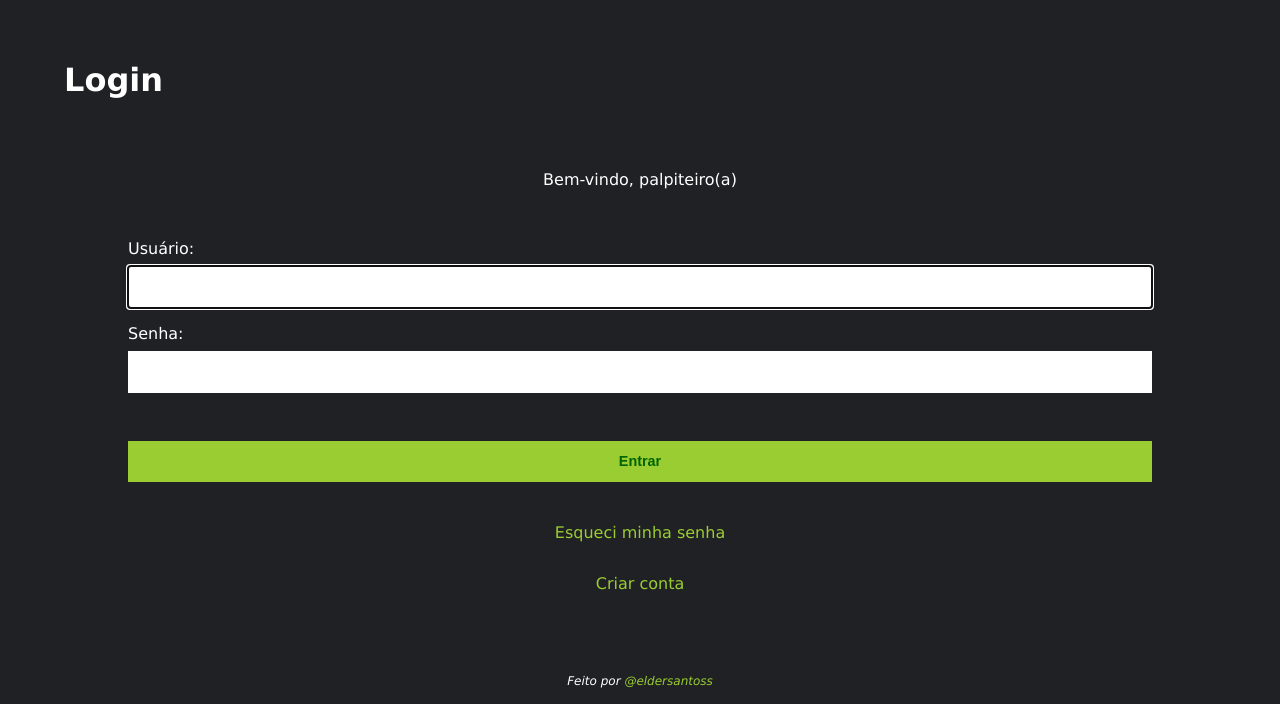
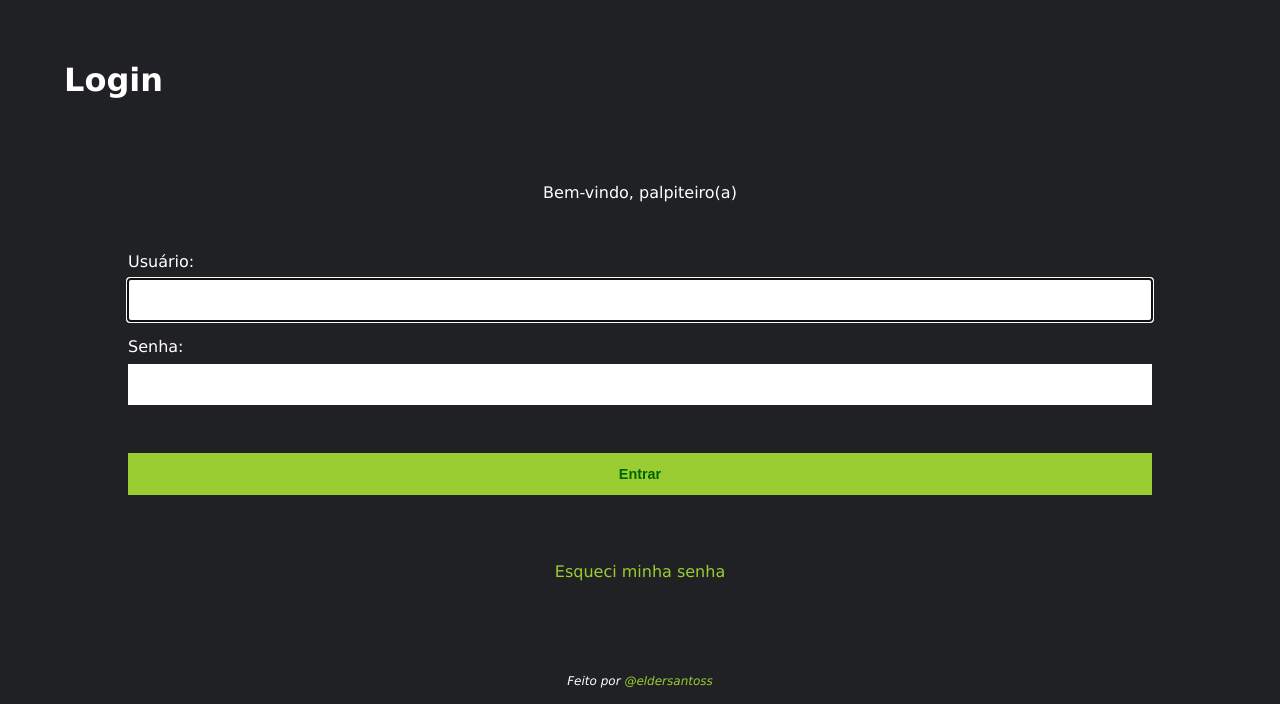
Before and after one commit to eldersantoss/palpiteiros, a Django app: page /accounts/login/ in a window 1280 px wide. Shown: the part 96-800 px from the top of the page. Run offline with Django 4.2, Linux system fonts and the light colour scheme.

Commit message:
Remove cadastro de usuarios

```diff
--- a/accounts/templates/registration/login.html
+++ b/accounts/templates/registration/login.html
@@ -18,7 +18,7 @@
 
 <div class="help-links">
     <a href="{% url 'password_reset' %}">Esqueci minha senha</a>
-    <a href="{% url 'register' %}">Criar conta</a>
+    {% comment %} <a href="{% url 'register' %}">Criar conta</a> {% endcomment %}
 </div>
 
 {% endblock content %}
--- a/accounts/urls.py
+++ b/accounts/urls.py
@@ -4,5 +4,5 @@ from .views import register
 
 urlpatterns = [
     path("", include("django.contrib.auth.urls")),
-    path("register/", register, name="register"),
+    # path("register/", register, name="register"),
 ]
```
